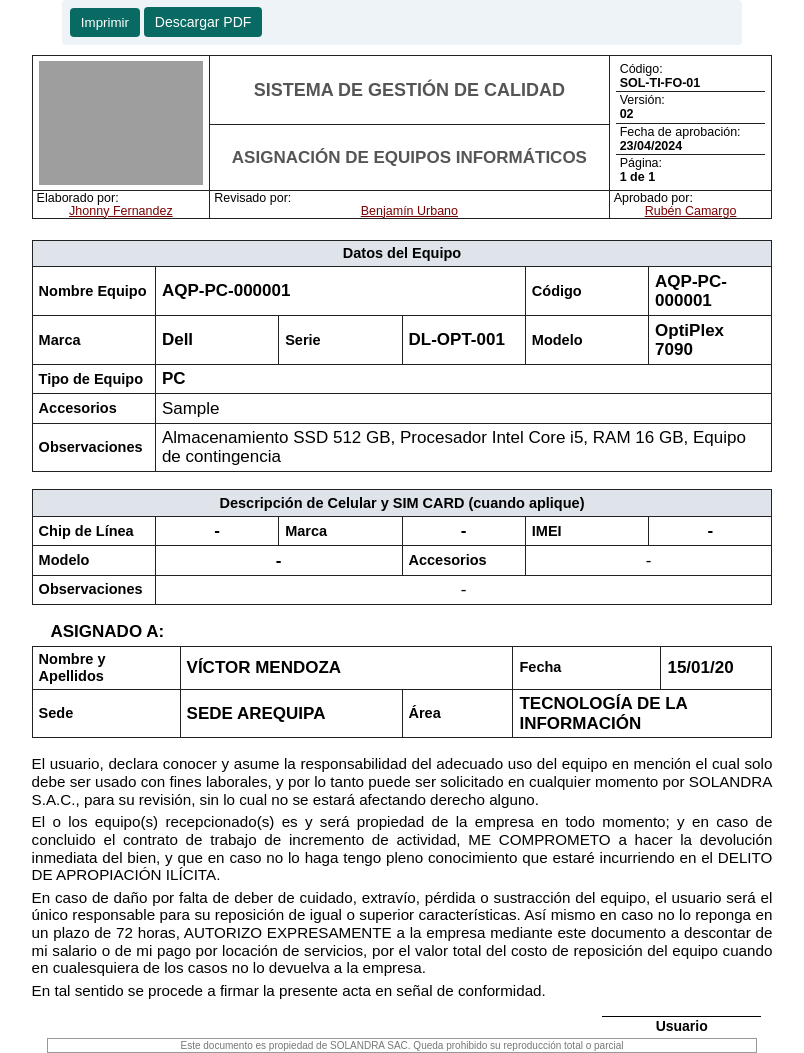
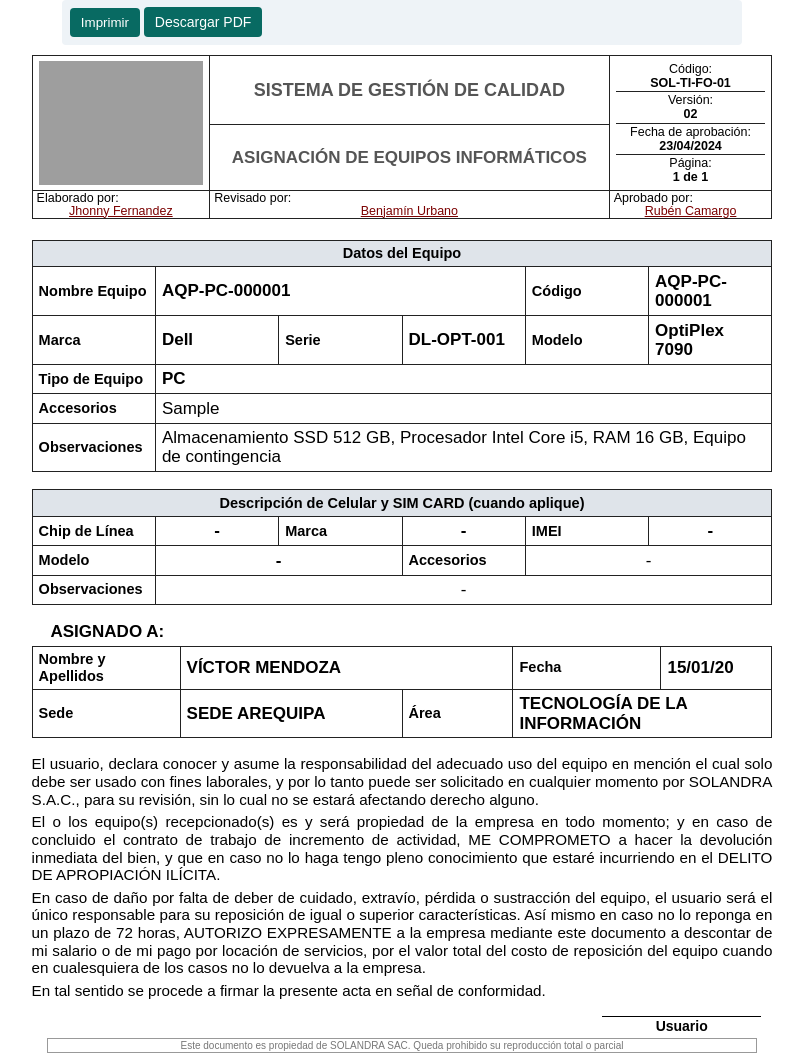
Before and after one commit to milagrosmmms23-bit/sigati_solandra, a PHP site: page /sigati_solandra/public/assignments/1/print in a window 1280 px wide. Shown: the whole page, without its empty margins (238-1042 px from the left). Run offline with PHP 8.4, Linux system fonts and the light colour scheme; a user stored in the database is signed in; data comes from the database, SQL or seed files in the repository; tables that the repository leaves empty hold one stand-in row (values such as "Sample post"); grey boxes are pictures that could not be loaded.

Commit message:
Centra datos del encabezado de calidad

```diff
--- a/app/Views/print.php
+++ b/app/Views/print.php
@@ -108,8 +108,8 @@ body{font-family:Arial,DejaVu Sans,sans-serif;color:#000;font-size:14px;margin:0
 .solandra-logo{width:44mm;max-width:100%;height:auto;display:block;margin:0 auto}
 .quality-title{text-align:center;font-size:18px;font-weight:bold;color:#555;letter-spacing:0}
 .quality-subtitle{text-align:center;font-size:17px;font-weight:bold;color:#555;letter-spacing:0}
-.quality-meta{width:22%;font-size:12.5px;padding:0;line-height:0.98}
-.quality-meta div{border-bottom:1px solid #222;padding:1px 4px}
+.quality-meta{width:22%;font-size:12.5px;padding:0;line-height:0.98;text-align:center}
+.quality-meta div{border-bottom:1px solid #222;padding:1px 4px;text-align:center}
 .quality-meta div:last-child{border-bottom:0}
 .quality-sign td{font-size:12.5px;height:auto;line-height:1;vertical-align:bottom;padding:1px 4px}
 .quality-sign span{display:block;color:#7b0000;text-decoration:underline;text-align:center}
--- a/app/Views/print_layout.php
+++ b/app/Views/print_layout.php
@@ -17,8 +17,8 @@ body{font-family:Arial,DejaVu Sans,sans-serif;color:#000;font-size:14px;margin:0
 .solandra-logo{width:44mm;max-width:100%;height:auto;display:block;margin:0 auto}
 .quality-title{text-align:center;font-size:18px;font-weight:bold;color:#555;letter-spacing:0}
 .quality-subtitle{text-align:center;font-size:17px;font-weight:bold;color:#555;letter-spacing:0}
-.quality-meta{width:22%;font-size:12.5px;padding:0;line-height:0.98}
-.quality-meta div{border-bottom:1px solid #222;padding:1px 4px}
+.quality-meta{width:22%;font-size:12.5px;padding:0;line-height:0.98;text-align:center}
+.quality-meta div{border-bottom:1px solid #222;padding:1px 4px;text-align:center}
 .quality-meta div:last-child{border-bottom:0}
 .quality-sign td{font-size:12.5px;height:auto;line-height:1;vertical-align:bottom;padding:1px 4px}
 .quality-sign span{display:block;color:#7b0000;text-decoration:underline;text-align:center}
```
